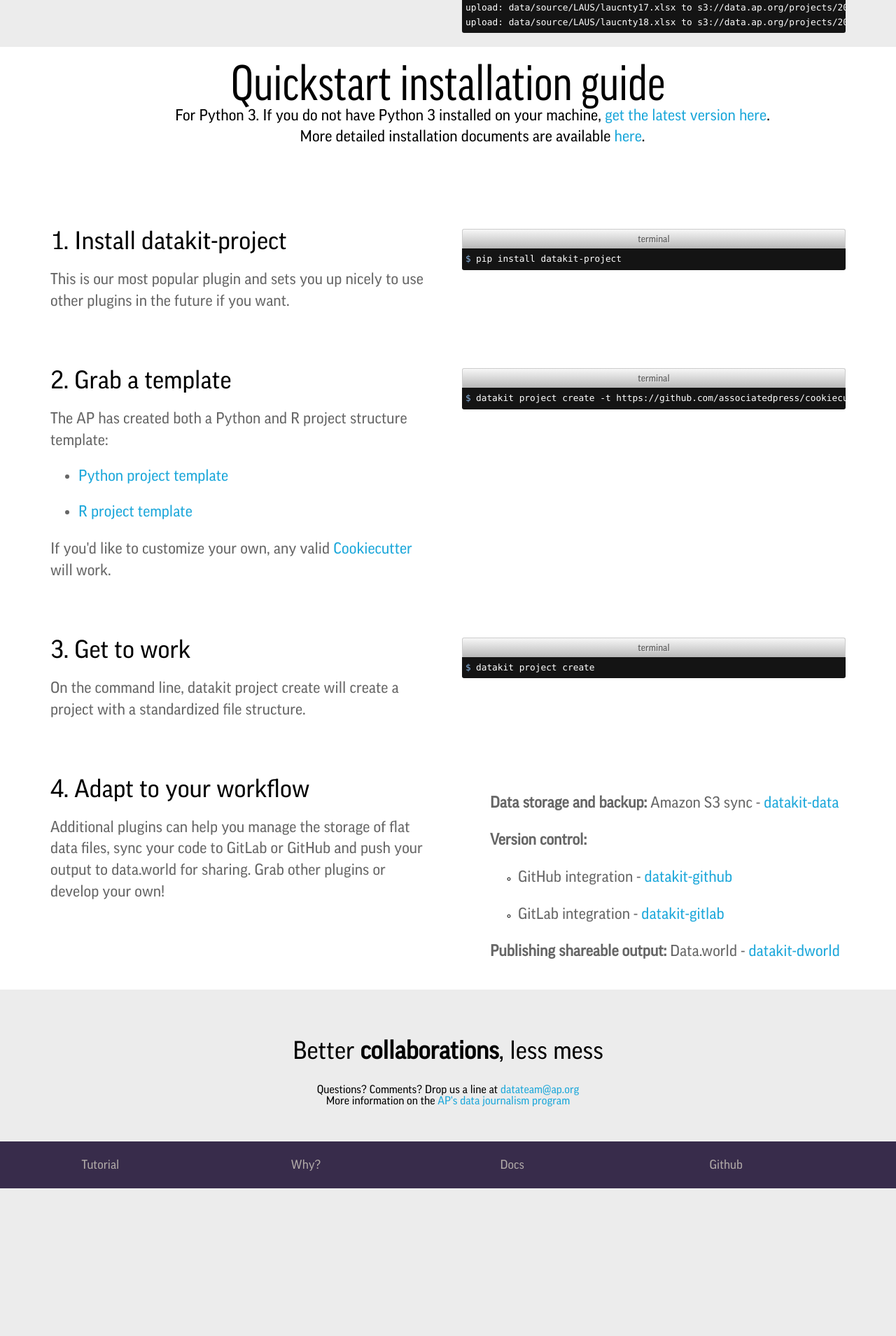
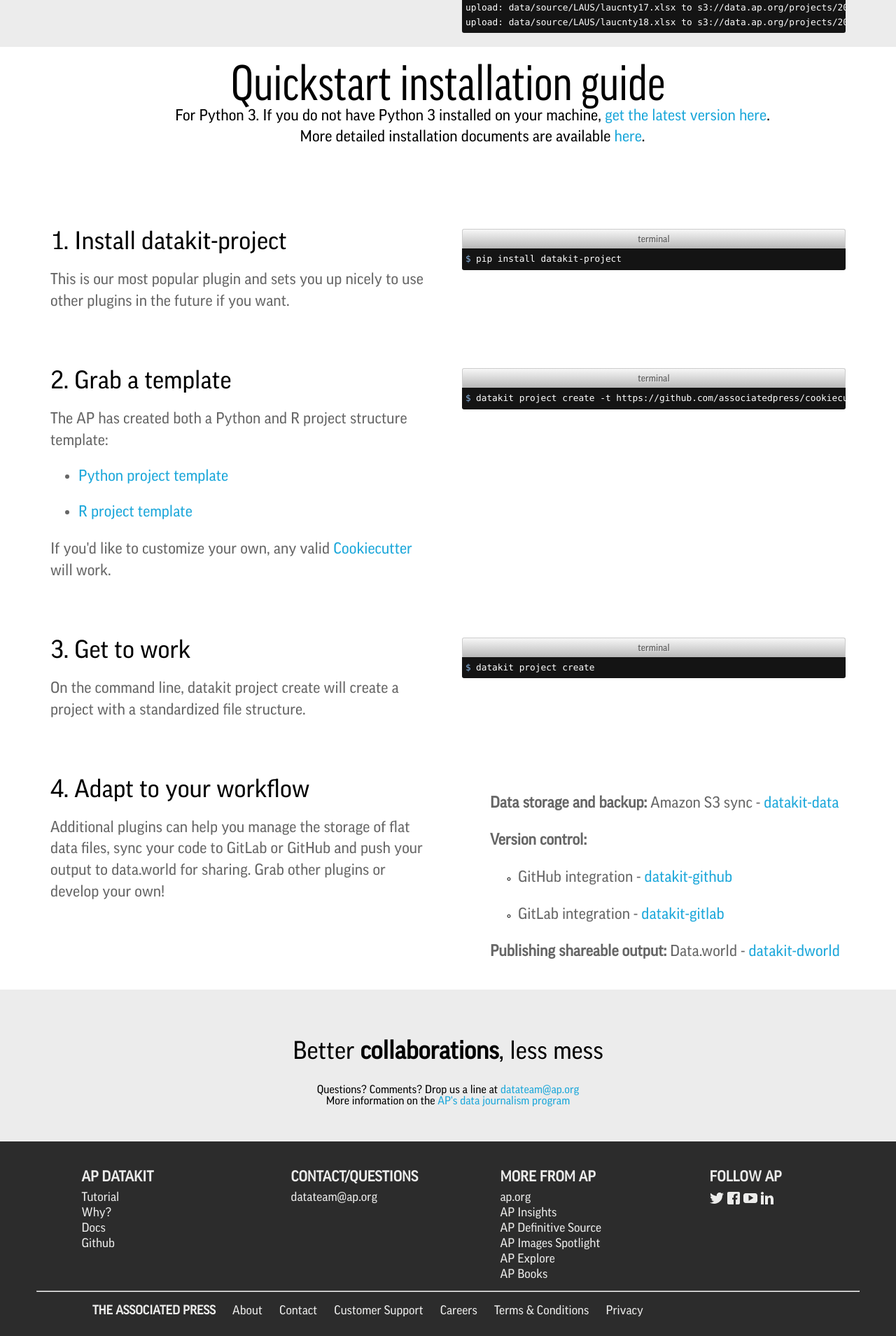
Before and after one commit to associatedpress/datakit-docs-template, a Jekyll site: the page built from index.html, in a window 1280 px wide. Shown: the part 1500-3409 px from the top of the page at 70% size. Built offline with Jekyll 4.4.1, drawn with Linux system fonts in a browser that asks for light colours; before the commit the page ends 3198 px from its top, so only the background shows below that.

Commit message:
Implement footer changes

```diff
--- a/_data/footer.yml
+++ b/_data/footer.yml
@@ -1,16 +1,45 @@
 - links:
+  - name: AP DATAKIT
+    type: label
   - name: Tutorial
     link: http://datakit.ap.org/#tutorial
     new_window: false
-- links:
   - name: Why?
     link: http://datakit.ap.org/why.html
     new_window: false
-- links:
   - name: Docs
     link: https://datakit-project.readthedocs.io/
     new_window: false
-- links:
   - name: Github
     link: https://github.com/associatedpress/datakit-core
     new_window: false
+- links:
+  - name: CONTACT/QUESTIONS
+    type: label
+  - name: datateam@ap.org
+    link: mailto:datateam@ap.org
+    new_window: false
+- links:
+  - name: MORE FROM AP
+    type: label
+  - name: ap.org
+    link: https://www.ap.org
+    new_window: false
+  - name: AP Insights
+    link: https://insights.ap.org
+    new_window: false
+  - name: AP Definitive Source
+    link: https://blog.ap.org
+    new_window: false
+  - name: AP Images Spotlight
+    link: https://apimagesblog.com
+    new_window: false
+  - name: AP Explore
+    link: https://www.ap.org/explore/index.html
+    new_window: false
+  - name: AP Books
+    link: https://www.ap.org/books/index.html
+    new_window: false
+- links:
+  - name: FOLLOW AP
+    type: social_container
--- a/_layouts/default.html
+++ b/_layouts/default.html
@@ -30,11 +30,51 @@
           {% for column in site.data.footer %}
           <ul class="footer-links">
             {% for link in column.links %}
+            {% if link.type == "label" %}
+            <li><h3>{{ link.name }}</h3></li>
+            {% elsif link.type == "social_container" %}
+            <li><h3>{{ link.name }}</h3></li>
+            <li>
+              <a href="https://twitter.com/AP" style="text-decoration: none;">
+                <svg viewbox="0 0 20 20" width="20" height="20">
+                  <path d="M2.277 11.736a4.1 4.1 0 0 0 1.965-.13C2.324 11.308.857 9.672.857 7.698v-.092a4.043 4.043 0 0 0 1.92.514 3.943 3.943 0 0 1-1.92-3.377c0-.741.207-1.435.568-2.029 2.042 2.407 5.039 4 8.416 4.217a4.02 4.02 0 0 1-.094-.869C9.747 3.82 11.593 2 13.871 2c1.19 0 2.262.496 3.014 1.29a6.553 6.553 0 0 0 2.56-.98 3.85 3.85 0 0 1-1.754 2.22A7.015 7.015 0 0 0 20 3.904a6.78 6.78 0 0 1-2.007 2.068l.001.09-.001.462C17.993 12.862 12.778 18 6.345 18c-2.34 0-4.52-.68-6.345-1.85.324.037.654.056.989.056a8.54 8.54 0 0 0 5.153-1.716c-1.83 0-3.348-1.157-3.865-2.754z" fill="#ececeb"></path>
+                </svg>
+              </a>
+              <a href="https://www.facebook.com/APNews" style="text-decoration: none;">
+                <svg viewbox="0 0 20 20" width="20" height="20">
+                  <path d="M3 1c-1.1 0-2 .9-2 2v14c0 1.101.9 2 2 2h7v-7H8V9.525h2v-2.05c0-2.164 1.212-3.684 3.766-3.684l1.803.002v2.605h-1.197c-.994 0-1.372.746-1.372 1.438v1.69h2.568L15 12h-2v7h4c1.1 0 2-.899 2-2V3c0-1.1-.9-2-2-2H3z" fill="#ececeb"></path>
+                </svg>
+              </a>
+              <a href="https://www.youtube.com/ap" style="text-decoration: none;">
+                <svg viewbox="0 0 20 20" width="20" height="20">
+                  <path d="M16.718 3H3.282C1.472 3 0 4.456 0 6.244v7.511C0 15.544 1.472 17 3.282 17h13.437C18.527 17 20 15.544 20 13.755V6.244C20 4.456 18.527 3 16.718 3zm-2.936 7.026L8.14 13.592a.424.424 0 0 1-.424.014.41.41 0 0 1-.217-.36V6.112a.41.41 0 0 1 .217-.362.424.424 0 0 1 .425.015l5.64 3.567a.41.41 0 0 1 0 .694z" fill="#ececeb"></path>
+                </svg>
+              </a>
+              <a href="https://www.linkedin.com/company/associated-press" style="text-decoration: none;">
+                <svg viewbox="0 0 20 20" width="20" height="20">
+                  <path d="M5 3c0 1.1-.7 2-2 2-1.2 0-2-.9-2-1.9C1 2 1.8 1 3 1s2 .9 2 2zM1 19h4V6H1v13zM14.6 6.2c-2.1 0-3.3 1.2-3.8 2h-.1l-.2-1.7H6.9c0 1.1.1 2.4.1 3.9V19h4v-7.1c0-.4 0-.7.1-1 .3-.7.8-1.6 1.9-1.6 1.4 0 2 1.2 2 2.8V19h4v-7.4c0-3.7-1.9-5.4-4.4-5.4z" fill="#ececeb"></path>
+                </svg>
+              </a>
+            </li>
+            {% else %}
             <li><a href="{% include relative-src.html src=link.link%}">
                 {{ link.name }}</a></li>
+            {% endif %}
             {% endfor %}
           </ul>
           {% endfor %}
+        </div>
+        <hr>
+        <div class="legal-line">
+          <ul class="legal">
+            <li><b><a href="https://www.ap.org/">THE ASSOCIATED PRESS</a></b></li>
+            <li><a href="https://www.ap.org/about/">About</a></li>
+            <li><a href="https://www.ap.org/contact-us/">Contact</a></li>
+            <li><a href="https://aphelp.ap.org/">Customer Support</a></li>
+            <li><a href="https://www.ap.org/careers/">Careers</a></li>
+            <li><a href="https://www.ap.org/terms-and-conditions/">Terms & Conditions</a></li>
+            <li><a href="https://www.ap.org/privacy-policy">Privacy</a></li>
+          </ul>
         </div>
       </div>
     </footer>
--- a/_sass/footer.scss
+++ b/_sass/footer.scss
@@ -22,8 +22,8 @@
 	padding: 30px 0 10px 0;
 	font-size: 1.1em;
 	position: relative;
-	background: #382C4B;
-	color: #fff;
+	background: #2c2c2c;
+	color: #ececeb;
         max-width: 1440px;
         margin-right: auto;
         margin-left: auto;
@@ -39,7 +39,7 @@
 	}
 	&,
 	a {
-		color: #b1aaa8;
+		color: #ececeb;
 	}
 
 	.footer-columns {
@@ -50,20 +50,18 @@
 
 	a {
 		text-decoration: none;
-
 		&:hover {
 			color: #fff;
 		}
 	}
-
 	.legal-line {
-		width: 100%;
-		padding: 30px 0;
-		margin: 0;
-		background-color: #222527;
-
-		a {
-			font-weight: 600;
-		}
+            padding: 0px 30px;
 	}
 }
+
+.legal {
+    li {
+        margin: 10px;
+        display: inline;
+    }
+}
```
